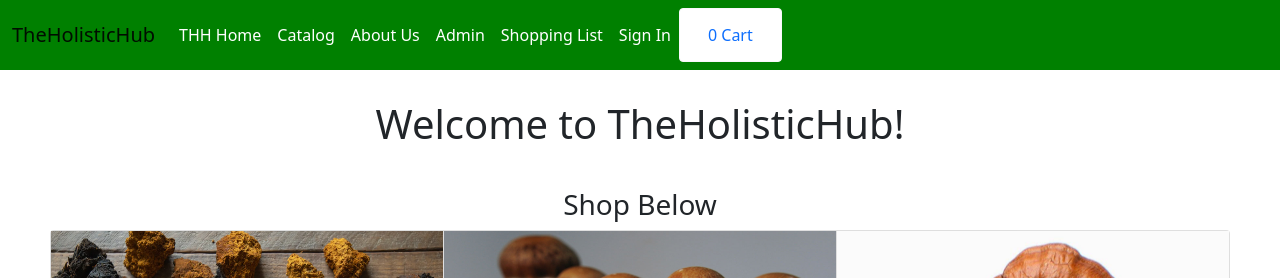
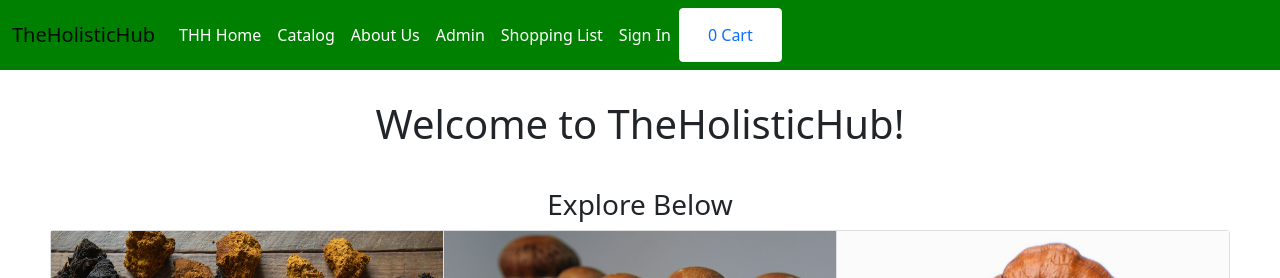
Before and after one commit to benjaminvance/THH, a React (Create React App) app: page / in a window 1280 px wide. Shown: the top 278 px of the page. Built offline with nearby package versions, Linux system fonts and the light colour scheme.

Commit message:
Update home.jsx

```diff
--- a/src/components/home.jsx
+++ b/src/components/home.jsx
@@ -12,7 +12,7 @@ const Home = () => {
             <div>
 
             </div>
-            <h3>Shop Below</h3>
+            <h3>Explore Below</h3>
             <div class="card-group">
                 <div class="card">
                     <img src="/img/chaga.webp" alt="" />
```
